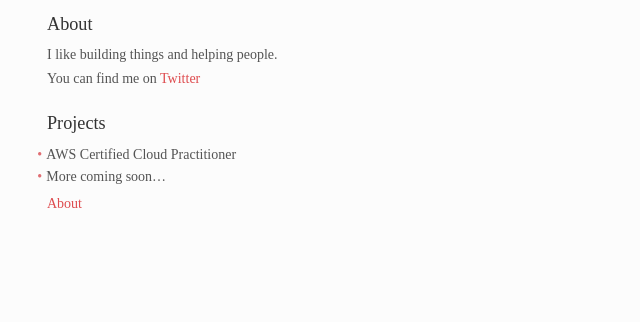
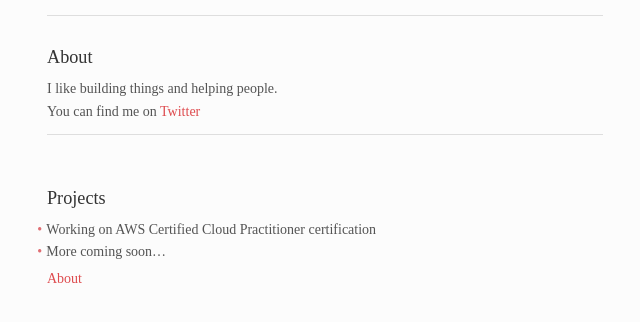
Before and after one commit to baltimoretom/blog, a plain HTML site: page index.html in a window 1280 px wide. Shown: the part 54-376 px from the top of the page, without its empty margins (315-955 px from the left). Drawn offline with Linux system fonts and the light colour scheme.

Commit message:
added seperators

```diff
--- a/index.html
+++ b/index.html
@@ -6,19 +6,23 @@
         <meta name="viewport" content="width=device-width, initial-scale=1">
         <meta name="bear-note-unique-identifier" content="0E001B53-5A66-45A6-A8D3-5B4A387C1EED-9362-0000485D8BBAB306">
         <meta name="created" content="2020-09-14T13:51:22-0400"/>
-        <meta name="modified" content="2020-09-14T15:39:01-0400"/>
+        <meta name="modified" content="2020-09-14T15:40:28-0400"/>
         <meta name="tags" content=""/>
         <meta name="last device" content="Thomas’s MacBook Pro"/>
     </head>
     <body>
         <div class="note-wrapper">
             <h1 id="BaltimoreTom">BaltimoreTom</h1>
+<hr>
+<br>
 <h2 id="About">About</h2>
 <p>I like building things and helping people.</p>
 <p>You can find me on  <a href="https://twitter.com/baltimoretom">Twitter</a></p>
+<hr>
+<br>
 <br>
 <h2 id="Projects">Projects</h2>
-<ul><li>AWS Certified Cloud Practitioner
+<ul><li>Working on AWS Certified Cloud Practitioner certification
 </li><li>More coming soon…
 </li></ul>
 <p><a href="/about.html">About</a></p>
```
